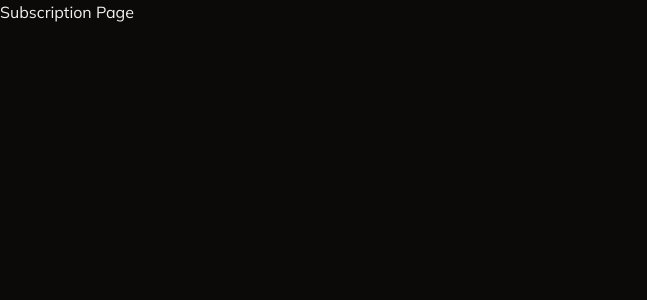
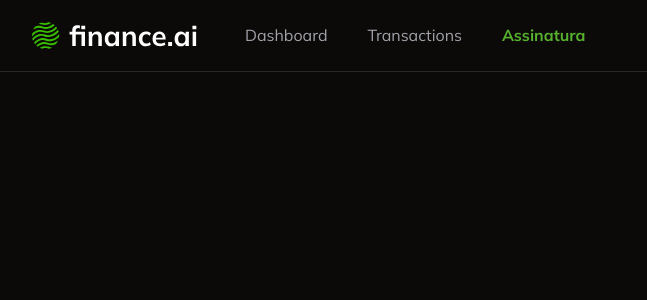
Before and after one commit to polarlu/Smart-Finance, a Next.js app: page /subscription in a window 1280 px wide. Shown: the top 300 px of the page, without its empty margins (0-647 px from the left). Built offline with nearby package versions, Linux system fonts and the light colour scheme.

Commit message:
feat: add navbar componests

```diff
--- /dev/null
+++ b/app/_components/navbar.tsx
@@ -0,0 +1,47 @@
+"use client";
+
+import Image from "next/image";
+import Link from "next/link";
+import { usePathname } from "next/navigation";
+
+const Navbar = () => {
+  const pathname = usePathname();
+  return (
+    <nav className="flex justify-between border-b border-solid px-8 py-4">
+      {/* ESQUERDA */}
+      <div className="flex items-center gap-10">
+        <Image src="/logo.svg" width={173} height={39} alt="Finance Ai" />
+        <Link
+          href="/"
+          className={
+            pathname == "/" ? "font-bold text-primary" : "text-muted-foreground"
+          }
+        >
+          Dashboard
+        </Link>
+        <Link
+          href="/transactions"
+          className={
+            pathname == "/transactions"
+              ? "font-bold text-primary"
+              : "text-muted-foreground"
+          }
+        >
+          Transactions
+        </Link>
+        <Link
+          href="/subscription"
+          className={
+            pathname == "/subscription"
+              ? "font-bold text-primary"
+              : "text-muted-foreground"
+          }
+        >
+          Assinatura
+        </Link>
+      </div>
+    </nav>
+  );
+};
+
+export default Navbar;
--- a/app/_components/upsert-transaction-dialog.tsx
+++ b/app/_components/upsert-transaction-dialog.tsx
@@ -40,7 +40,7 @@
 import z from "zod";
 import { zodResolver } from "@hookform/resolvers/zod";
 import { useForm } from "react-hook-form";
-import { upsertTransaction } from "../_actions/add-transactions";
+import { upsertTransaction } from "../_actions/upsert-transactions";
 
 interface UpsertTransactionDialogProps {
   isOpen: boolean;
--- a/app/page.tsx
+++ b/app/page.tsx
@@ -1,17 +1,13 @@
-import { UserButton } from "@clerk/nextjs";
 import { auth } from "@clerk/nextjs/server";
 import { redirect } from "next/navigation";
+import Navbar from "./_components/navbar";
 
 const Home = async () => {
   const { userId } = await auth();
   if (!userId) {
     redirect("/login");
   }
-  return (
-    <div className="flex h-full items-center justify-center">
-      <UserButton showName />
-    </div>
-  );
+  return <Navbar />;
 };
 
 export default Home;
--- a/app/subscription/page.tsx
+++ b/app/subscription/page.tsx
@@ -1,5 +1,7 @@
+import Navbar from "../_components/navbar";
+
 const SubscriptionPage = () => {
-  return <h1>Subscription Page</h1>;
+  return <Navbar />;
 };
 
 export default SubscriptionPage;
--- a/app/transactions/page.tsx
+++ b/app/transactions/page.tsx
@@ -3,10 +3,13 @@
 import { DataTable } from "../_components/ui/data-table";
 import { transactionsColumns } from "./_columns";
 import AddTransactionButton from "../_components/add-transaction-button";
+import Navbar from "../_components/navbar";
 
 const TransitionsPage = async () => {
   const transactions = await db.transaction.findMany({});
   return (
+    <>
+      <Navbar />
       <div className="space-y-6 p-6">
         {/* TITULO E BOTÃO */}
         <div className="flex w-full items-center justify-between">
@@ -15,6 +18,7 @@
         </div>
         <DataTable columns={transactionsColumns} data={transactions} />
       </div>
+    </>
   );
 };
 
```
Lines whose indentation alone changed are shown as unchanged.
